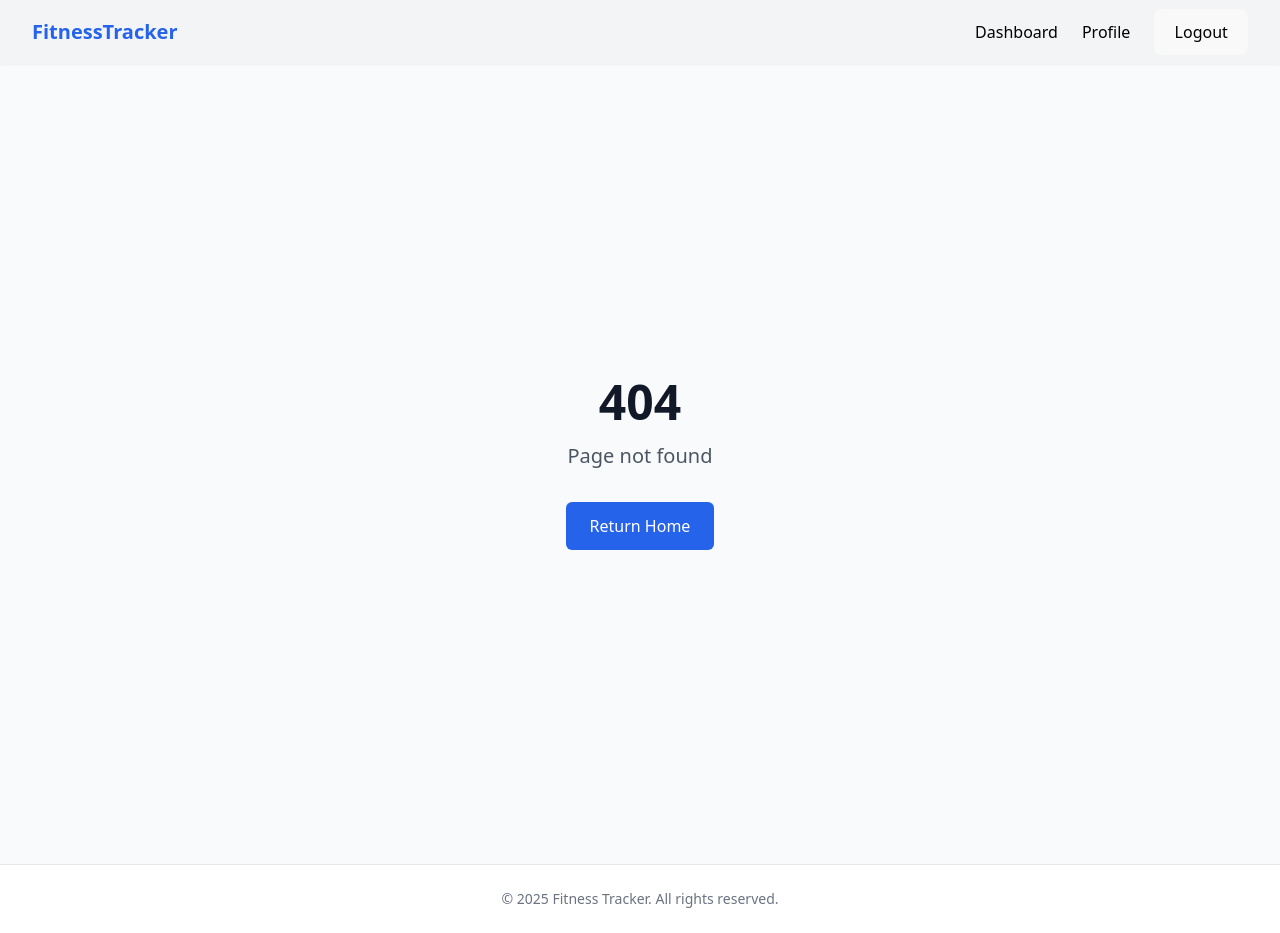
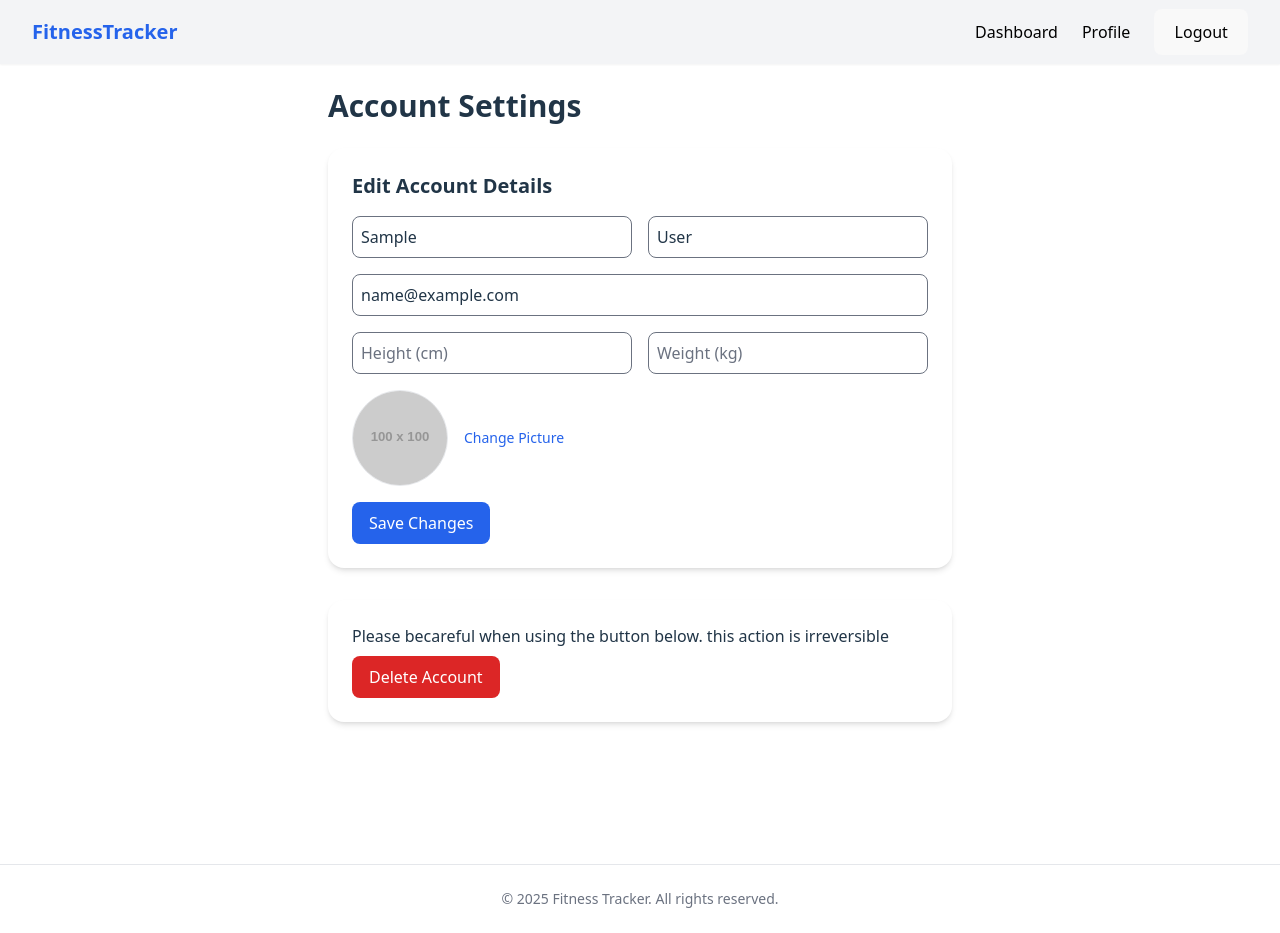
Before and after one commit to Oparemichael/MyFitnessTracker, a React (Vite) app in the folder my-fitness-tracker/: page /settings in a window 1280 px wide. Before the commit this address had no page. Built offline with nearby package versions, Linux system fonts and the light colour scheme; sample sign-in values are in the browser's storage.

Commit message:
Added seetings page and fixed login bugs

```diff
--- a/my-fitness-tracker/src/App.jsx
+++ b/my-fitness-tracker/src/App.jsx
@@ -15,6 +15,7 @@ import ProgressDashboard from './pages/ProgressDashboard';
 import WorkoutHistory from './pages/WorkoutHistory';
 import Profile from './pages/ProfilePage';
 import WorkoutSession from './pages/WorkoutSession';
+import SettingsPage from './pages/Settings';
 
 function App() {
   return (
@@ -37,7 +38,8 @@ function App() {
               <Route path="/exercises" element={<ExerciseExplorer />} />
               <Route path="/exercises/:id" element={<ExerciseDetails />} />
               <Route path="/profile" element={<Profile />} />
-              <Route path="/workout-session" element={<WorkoutSession />} />"
+              <Route path="/workout-session" element={<WorkoutSession />} />
+              <Route path="/settings" element={<SettingsPage />} />
             </Route>
 
             {/* Catch-all route */}
--- a/my-fitness-tracker/src/components/Auth/Login.jsx
+++ b/my-fitness-tracker/src/components/Auth/Login.jsx
@@ -1,5 +1,5 @@
 import React from 'react';
-import { useNavigate } from 'react-router-dom';
+import { useNavigate, Link } from 'react-router-dom';
 import { useAuth } from '../../contexts/AuthContext';
 import { useFormik } from 'formik';
 import * as Yup from 'yup';
@@ -10,19 +10,20 @@ const Login = () => {
   const navigate = useNavigate();
   const { login } = useAuth();
 
-    // Validation schema using Yup
+  const openSignUp = (e) => {
+        navigate("/signup")
+    };
+
+  // Validation schema
   const validationSchema = Yup.object({
-        email: Yup.string()
-            .email('Invalid email address')
-            .required('Email is required'),
-        password: Yup.string()
-            .required('Password is required')
+    email: Yup.string().email('Invalid email address').required('Email is required'),
+    password: Yup.string().required('Password is required'),
   });
 
   const formik = useFormik({
     initialValues: {
       email: '',
-            password: ''
+      password: '',
     },
     validationSchema,
     onSubmit: async (values) => {
@@ -30,20 +31,24 @@ const Login = () => {
       setIsLoading(true);
 
       try {
-                // Demo authentication - accept any non-empty credentials
-                if (values.email.trim() && values.password.trim()) {
-                    await login(); // Set authentication state
-                    navigate('/dashboard'); // Redirect to dashboard
+        const storedUsers = JSON.parse(localStorage.getItem('users')) || [];
+        const foundUser = storedUsers.find(
+          (u) => u.email === values.email && u.password === values.password
+        );
+
+        if (foundUser) {
+          await login(foundUser); // ✅ load full profile (with bmi, etc.)
+          navigate('/dashboard');
         } else {
-                    setError('Please enter demo credentials');
+          setError('Invalid email or password');
         }
       } catch (err) {
+        console.error('Login error:', err);
         setError('Login failed. Please try again.');
-                console.error('Login error:', err);
       } finally {
         setIsLoading(false);
       }
-        }
+    },
   });
 
   return (
@@ -51,10 +56,10 @@ const Login = () => {
       <div className="max-w-md w-full space-y-8 bg-white p-10 rounded-xl shadow-lg">
         <div className="text-center">
           <h2 className="mt-6 text-3xl font-extrabold text-gray-900">
-                        Demo Login
+            Log In
           </h2>
           <p className="mt-2 text-sm text-gray-600">
-                        Enter any email and password to access the demo dashboard
+            Enter your account credentials
           </p>
         </div>
 
@@ -73,7 +78,6 @@ const Login = () => {
                 name="email"
                 type="email"
                 autoComplete="email"
-                                required
                 value={formik.values.email}
                 onChange={formik.handleChange}
                 onBlur={formik.handleBlur}
@@ -82,7 +86,7 @@ const Login = () => {
                     ? 'border-red-300'
                     : 'border-gray-300'
                 } placeholder-gray-500 text-gray-900 rounded-lg focus:outline-none focus:ring-blue-500 focus:border-blue-500 focus:z-10 sm:text-sm`}
-                                placeholder="any@example.com"
+                placeholder="you@example.com"
               />
               {formik.touched.email && formik.errors.email && (
                 <p className="mt-1 text-sm text-red-600">{formik.errors.email}</p>
@@ -95,7 +99,6 @@ const Login = () => {
                 name="password"
                 type="password"
                 autoComplete="current-password"
-                                required
                 value={formik.values.password}
                 onChange={formik.handleChange}
                 onBlur={formik.handleBlur}
@@ -104,7 +107,7 @@ const Login = () => {
                     ? 'border-red-300'
                     : 'border-gray-300'
                 } placeholder-gray-500 text-gray-900 rounded-lg focus:outline-none focus:ring-blue-500 focus:border-blue-500 focus:z-10 sm:text-sm`}
-                                placeholder="any-password"
+                placeholder="Your password"
               />
               {formik.touched.password && formik.errors.password && (
                 <p className="mt-1 text-sm text-red-600">{formik.errors.password}</p>
@@ -124,16 +127,44 @@ const Login = () => {
             >
               {isLoading ? (
                 <>
-                                    <svg className="animate-spin -ml-1 mr-3 h-5 w-5 text-white" xmlns="http://www.w3.org/2000/svg" fill="none" viewBox="0 0 24 24">
-                                        <circle className="opacity-25" cx="12" cy="12" r="10" stroke="currentColor" strokeWidth="4"></circle>
-                                        <path className="opacity-75" fill="currentColor" d="M4 12a8 8 0 018-8V0C5.373 0 0 5.373 0 12h4zm2 5.291A7.962 7.962 0 014 12H0c0 3.042 1.135 5.824 3 7.938l3-2.647z"></path>
+                  <svg
+                    className="animate-spin -ml-1 mr-3 h-5 w-5 text-white"
+                    xmlns="http://www.w3.org/2000/svg"
+                    fill="none"
+                    viewBox="0 0 24 24"
+                  >
+                    <circle
+                      className="opacity-25"
+                      cx="12"
+                      cy="12"
+                      r="10"
+                      stroke="currentColor"
+                      strokeWidth="4"
+                    ></circle>
+                    <path
+                      className="opacity-75"
+                      fill="currentColor"
+                      d="M4 12a8 8 0 018-8V0C5.373 0 0 5.373 0 12h4zm2 5.291A7.962 7.962 0 014 12H0c0 3.042 1.135 5.824 3 7.938l3-2.647z"
+                    ></path>
                   </svg>
                   Signing in...
                 </>
-                            ) : 'Sign in to Demo'}
+              ) : (
+                'Sign in'
+              )}
             </button>
+
           </div>
         </form>
+        <p className="text-center text-gray-600 mt-6">
+                  Don't have an account?{" "}
+                  <Link
+                    to="/signup"
+                    className="text-blue-600 font-semibold hover:underline"
+                  >
+                    Sign Up
+                  </Link>
+                </p>
       </div>
     </div>
   );
--- a/my-fitness-tracker/src/components/Auth/SignUp.jsx
+++ b/my-fitness-tracker/src/components/Auth/SignUp.jsx
@@ -39,7 +39,7 @@ export default function SignUp() {
     localStorage.setItem("users", JSON.stringify(storedUsers));
 
     // Auto-login
-    login(userData);
+    SignUp(userData);
 
     resetForm();
     navigate("/dashboard");
--- a/my-fitness-tracker/src/contexts/AuthContext.jsx
+++ b/my-fitness-tracker/src/contexts/AuthContext.jsx
@@ -4,38 +4,66 @@ import { createContext, useContext, useState } from "react";
 const AuthContext = createContext();
 
 export const AuthProvider = ({ children }) => {
-  // Initialize user from localStorage
   const [user, setUser] = useState(() => {
     const storedUser = localStorage.getItem("user");
     return storedUser ? JSON.parse(storedUser) : null;
   });
 
-  // Login: accepts full user object
+  // Save or update user in users array
+  const saveToUsers = (newUser) => {
+    const storedUsers = JSON.parse(localStorage.getItem("users")) || [];
+    const exists = storedUsers.find((u) => u.email === newUser.email);
+
+    let updatedUsers;
+    if (exists) {
+      updatedUsers = storedUsers.map((u) =>
+        u.email === newUser.email ? newUser : u
+      );
+    } else {
+      updatedUsers = [...storedUsers, newUser];
+    }
+
+    localStorage.setItem("users", JSON.stringify(updatedUsers));
+  };
+
   const login = (userData) => {
     const newUser = { isAuthenticated: true, ...userData };
     setUser(newUser);
     localStorage.setItem("user", JSON.stringify(newUser));
+    saveToUsers(newUser); // ✅ keep users list updated
   };
 
-  // SignUp: similar to login, ensures consistent shape
   const signUp = (userData) => {
     const newUser = { isAuthenticated: true, ...userData };
     setUser(newUser);
     localStorage.setItem("user", JSON.stringify(newUser));
+    saveToUsers(newUser); // ✅ ensure new signup is stored
   };
 
-  // Logout: clears user state and localStorage
   const logout = () => {
     setUser(null);
     localStorage.removeItem("user");
   };
 
+  const deleteAccount = () => {
+  if (!user) return;
+
+  // Remove from users array
+  const storedUsers = JSON.parse(localStorage.getItem("users")) || [];
+  const updatedUsers = storedUsers.filter((u) => u.email !== user.email);
+  localStorage.setItem("users", JSON.stringify(updatedUsers));
+
+  // Clear current user
+  setUser(null);
+  localStorage.removeItem("user");
+};
+
+
   return (
-    <AuthContext.Provider value={{ user, login, logout, signUp }}>
+    <AuthContext.Provider value={{ user, login, logout, signUp, deleteAccount}}>
       {children}
     </AuthContext.Provider>
   );
 };
 
-// Custom hook for easy access
 export const useAuth = () => useContext(AuthContext);
--- a/my-fitness-tracker/src/pages/Home.jsx
+++ b/my-fitness-tracker/src/pages/Home.jsx
@@ -7,17 +7,12 @@ const Home = () => {
   const navigate = useNavigate();
   const { user, login } = useAuth();
 
-  const handleDemoAccess = () => {
-    login(); // Set authentication state
-    navigate('/dashboard'); // Then navigate
-  };
-
   const handleLogin = () => {
     navigate('/login');
   };
 
   const handleSignUp = () => {
-    navigate('/signup'); // Fixed: Now navigates to signup page
+    navigate('/signup'); // navigates to signup page
   };
 
   return (
@@ -26,23 +21,24 @@ const Home = () => {
       <div className="max-w-7xl mx-auto px-4 py-16 sm:px-6 lg:px-8">
         <div className="text-center">
           <h1 className="text-4xl font-extrabold tracking-tight text-gray-900 sm:text-5xl md:text-6xl">
-            <span className="block">Welcome to</span>
+            <span
+              className="block"
+              style={{ textShadow: '2px 2px 4px rgba(255, 255, 255, 255)' }}
+            >
+                Welcome to</span>
             <span className="block text-blue-600">My Fitness Tracker</span>
           </h1>
-          <p className="mt-3 max-w-md mx-auto text-base text-gray-500 sm:text-lg md:mt-5 md:text-xl md:max-w-3xl">
+          <p
+            className="mt-3 max-w-md mx-auto font-bold text-base text-white sm:text-lg  md:mt-5 md:text-xl md:max-w-3xl"
+            style={{ textShadow: '2px 2px 4px rgba(0, 0, 0, 0.5)' }}
+          >
             Track your workouts, monitor progress, and achieve your fitness goals
           </p>
           <div className="mt-10 flex flex-col sm:flex-row justify-center gap-4">
-            <button
-              onClick={handleDemoAccess}
-              className="px-6 py-3 border border-transparent text-base font-medium rounded-md text-white bg-blue-600 hover:bg-blue-700 focus:outline-none focus:ring-2 focus:ring-offset-2 focus:ring-blue-500 transition-colors"
-            >
-              Demo Dashboard
-            </button>
             <div className="flex flex-col sm:flex-row gap-2">
               <button
                 onClick={handleLogin}
-                className="px-6 py-3 border border-gray-300 text-base font-medium rounded-md text-gray-700 bg-white hover:bg-gray-50 focus:outline-none focus:ring-2 focus:ring-offset-2 focus:ring-blue-500 transition-colors"
+                className="px-6 py-3 border border-gray-300 text-base font-medium rounded-md text-white bg-blue-600 hover:bg-blue-700  focus:outline-none focus:ring-2 focus:ring-offset-2 focus:ring-blue-500 transition-colors"
               >
                 Login
               </button>
@@ -54,14 +50,14 @@ const Home = () => {
               </button>
             </div>
           </div>
-          <div className="mt-8 text-sm text-gray-500">
-            <p>Try the demo dashboard or create your own account to get started</p>
-          </div>
         </div>
 
         {/* Features Section */}
         <div className="mt-16">
-          <h2 className="text-2xl font-bold text-center text-gray-900 mb-8">Features</h2>
+          <h2 className="text-2xl font-bold text-center text-gray-900 mb-8"
+            style={{ textShadow: '1px 1px 2px rgba(255, 255, 255, 255)' }}>
+            Features
+          </h2>
           <div className="grid grid-cols-1 gap-8 sm:grid-cols-2 lg:grid-cols-3">
             <div className="bg-white rounded-lg shadow-md p-6">
               <div className="text-blue-500 text-2xl mb-4">
--- a/my-fitness-tracker/src/pages/ProfilePage.jsx
+++ b/my-fitness-tracker/src/pages/ProfilePage.jsx
@@ -19,9 +19,18 @@ export default function ProfilePage() {
 
   // Save updates to localStorage
   const updateUser = (updated) => {
-    setUser(updated);
-    localStorage.setItem("user", JSON.stringify(updated));
-  };
+  setUser(updated);
+
+  // Update current user
+  localStorage.setItem("user", JSON.stringify(updated));
+
+  // Update in users array
+  const storedUsers = JSON.parse(localStorage.getItem("users")) || [];
+  const updatedUsers = storedUsers.map((u) =>
+    u.email === updated.email ? updated : u
+  );
+  localStorage.setItem("users", JSON.stringify(updatedUsers));
+};
 
   // Handle profile picture upload
   const handlePicUpload = (e) => {
@@ -34,6 +43,10 @@ export default function ProfilePage() {
       };
       reader.readAsDataURL(file);
     }
+  };
+
+  const openSettings = (e) => {
+    navigate("/settings")
   };
 
   // BMI Calculation
@@ -111,6 +124,11 @@ export default function ProfilePage() {
               className="hidden"
               onChange={handlePicUpload}
             />
+            </label>
+            <label className="mt-3 cursor-pointer text-blue-600 text-sm"
+              onClick={openSettings}
+            >
+            Account Settings
           </label>
         </div>
       </div>
--- /dev/null
+++ b/my-fitness-tracker/src/pages/Settings.jsx
@@ -0,0 +1,156 @@
+// src/pages/SettingsPage.jsx
+import React, { useState } from "react";
+import { useNavigate } from "react-router-dom";
+import { useAuth } from "../contexts/AuthContext";
+
+export default function SettingsPage() {
+  const { user, deleteAccount } = useAuth();
+  const navigate = useNavigate();
+
+  const [formData, setFormData] = useState({
+    firstName: user?.firstName || "",
+    lastName: user?.lastName || "",
+    email: user?.email || "",
+    height: user?.height || "",
+    weight: user?.weight || "",
+    profilePic: user?.profilePic || "",
+  });
+
+  // Handle input changes
+  const handleChange = (e) => {
+    setFormData({ ...formData, [e.target.name]: e.target.value });
+  };
+
+  // Handle profile picture upload
+  const handlePicUpload = (e) => {
+    const file = e.target.files[0];
+    if (file) {
+      const reader = new FileReader();
+      reader.onload = () =>
+        setFormData({ ...formData, profilePic: reader.result });
+      reader.readAsDataURL(file);
+    }
+  };
+
+  // Save changes
+  const handleSave = () => {
+    // Update both user and users list in localStorage
+    localStorage.setItem("user", JSON.stringify(formData));
+    const storedUsers = JSON.parse(localStorage.getItem("users")) || [];
+    const updatedUsers = storedUsers.map((u) =>
+      u.email === user.email ? formData : u
+    );
+    localStorage.setItem("users", JSON.stringify(updatedUsers));
+
+    alert("Account updated successfully!");
+    navigate("/profile"); // redirect back to profile
+  };
+
+  return (
+    <div className="max-w-2xl mx-auto p-6">
+      <h1 className="text-3xl font-bold mb-6">Account Settings</h1>
+
+      {/* Edit Form */}
+      <div className="bg-white shadow-md rounded-2xl p-6 mb-8">
+        <h2 className="text-xl font-semibold mb-4">Edit Account Details</h2>
+
+        <div className="grid grid-cols-2 gap-4 mb-4">
+          <input
+            type="text"
+            name="firstName"
+            value={formData.firstName}
+            onChange={handleChange}
+            placeholder="First Name"
+            className="border rounded-lg p-2"
+          />
+          <input
+            type="text"
+            name="lastName"
+            value={formData.lastName}
+            onChange={handleChange}
+            placeholder="Last Name"
+            className="border rounded-lg p-2"
+          />
+        </div>
+
+        <input
+          type="email"
+          name="email"
+          value={formData.email}
+          onChange={handleChange}
+          placeholder="Email"
+          className="w-full border rounded-lg p-2 mb-4"
+        />
+
+        <div className="grid grid-cols-2 gap-4 mb-4">
+          <input
+            type="number"
+            name="height"
+            value={formData.height}
+            onChange={handleChange}
+            placeholder="Height (cm)"
+            className="border rounded-lg p-2"
+          />
+          <input
+            type="number"
+            name="weight"
+            value={formData.weight}
+            onChange={handleChange}
+            placeholder="Weight (kg)"
+            className="border rounded-lg p-2"
+          />
+        </div>
+
+        {/* Profile Picture */}
+        <div className="mb-4 flex items-center space-x-4">
+          <img
+            src={
+              formData.profilePic ||
+              "https://via.placeholder.com/100?text=Profile"
+            }
+            alt="Profile"
+            className="w-24 h-24 rounded-full object-cover border"
+          />
+          <label className="cursor-pointer text-blue-600 text-sm">
+            Change Picture
+            <input
+              type="file"
+              accept="image/*"
+              className="hidden"
+              onChange={handlePicUpload}
+            />
+          </label>
+        </div>
+
+        <button
+          onClick={handleSave}
+          className="bg-blue-600 text-white px-4 py-2 rounded-lg hover:bg-blue-700"
+        >
+          Save Changes
+        </button>
+      </div>
+
+      {/* Delete Account */}
+      <div className="bg-white shadow-md rounded-2xl p-6">
+        <p className="m-auto mb-2">
+            Please becareful when using the button below. this action is irreversible
+        </p>
+        <button
+          onClick={() => {
+            if (
+              window.confirm(
+                "Are you sure you want to delete your account? This cannot be undone."
+              )
+            ) {
+              deleteAccount();
+              navigate("/");
+            }
+          }}
+          className="bg-red-600 text-white px-4 py-2 rounded-lg hover:bg-red-700"
+        >
+          Delete Account
+        </button>
+      </div>
+    </div>
+  );
+}
--- a/my-fitness-tracker/src/pages/WorkoutLog.jsx
+++ b/my-fitness-tracker/src/pages/WorkoutLog.jsx
@@ -85,9 +85,17 @@ export default function WorkoutLog() {
       <p className="mb-4 text-gray-600">Date: {todayWorkout.date}</p>
 
       {todayWorkout.exercises.length === 0 ? (
-        <p className="text-gray-500">
-          No exercises yet. Add some from the Exercise Explorer.
-        </p>
+        <div>
+          <p className="text-gray-500">
+            No exercises yet. Add some from the Exercise Explorer.
+          </p>
+          <button
+            onClick={() => navigate("/exercises")}
+            className="mt-2 px-4 py-2 bg-blue-600 text-white rounded-lg hover:bg-blue-700"
+          >
+            Explore Workouts
+          </button>
+        </div>
       ) : (
         <div className="space-y-4">
           {todayWorkout.exercises.map((ex, index) => (
@@ -136,10 +144,7 @@ export default function WorkoutLog() {
               </div>
             </div>
           ))}
-        </div>
-      )}
-
-      <div className="flex space-x-4 mt-6">
+          <div className="flex space-x-4 mt-6">
         <button
           onClick={saveWorkout}
           className="px-4 py-2 bg-blue-500 text-white rounded-lg hover:bg-blue-600"
@@ -163,6 +168,8 @@ export default function WorkoutLog() {
           Delete Workout
         </button>
       </div>
+        </div>
+      )}
     </div>
   );
 }
```
Lines whose indentation alone changed are shown as unchanged.
